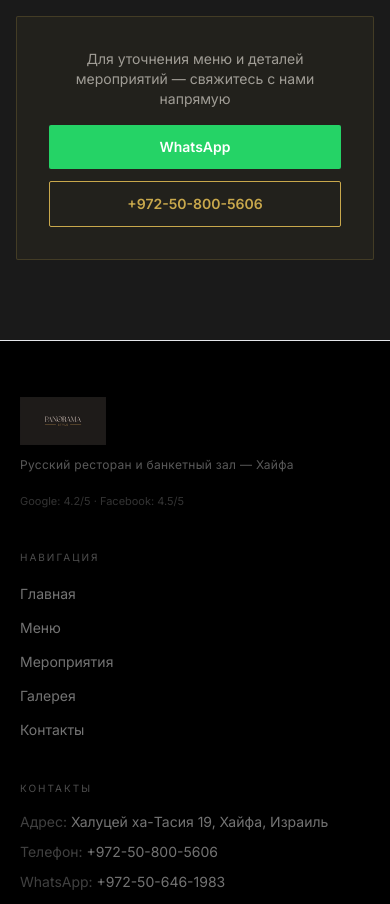
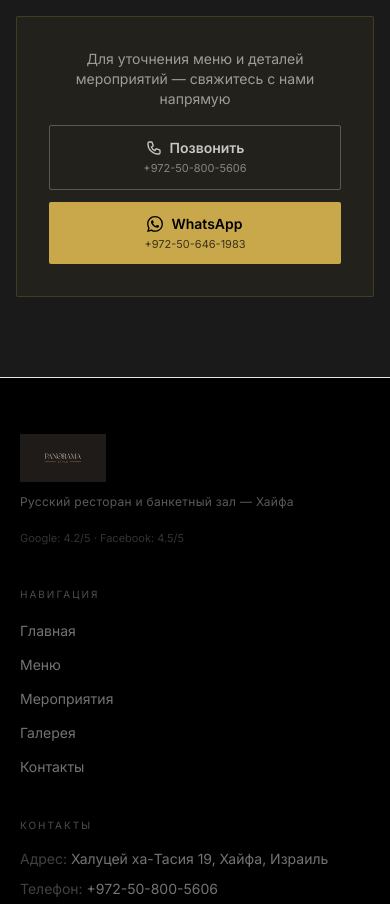
Before and after one commit to ediftw17/panorama-style-website, a Next.js app: page /menu in a window 390 px wide. Shown: the part 2040-2944 px from the top of the page. Built offline with nearby package versions, Linux system fonts and the light colour scheme.

Commit message:
standardize phone+WA buttons across all pages: phone first border, WA second gold, two-line format

```diff
--- a/app/gallery/GalleryClient.tsx
+++ b/app/gallery/GalleryClient.tsx
@@ -67,14 +67,30 @@
           <p className="text-cream/40 text-sm font-sans mb-4">
             {lang === 'he' ? 'רוצים לערוך אירוע במקום?' : lang === 'en' ? 'Want to host an event here?' : 'Хотите провести мероприятие?'}
           </p>
+          <div className="flex flex-col sm:flex-row gap-3 justify-center">
+            <a
+              href="tel:+972508005606"
+              className="inline-flex flex-col items-center justify-center gap-0.5 border border-white/25 text-white/75 px-8 py-3 rounded-sm hover:border-white/50 hover:text-white transition-colors"
+            >
+              <span className="flex items-center gap-2 text-sm font-semibold">
+                <svg className="w-4 h-4" fill="none" stroke="currentColor" viewBox="0 0 24 24"><path strokeLinecap="round" strokeLinejoin="round" strokeWidth={2} d="M3 5a2 2 0 012-2h3.28a1 1 0 01.948.684l1.498 4.493a1 1 0 01-.502 1.21l-2.257 1.13a11.042 11.042 0 005.516 5.516l1.13-2.257a1 1 0 011.21-.502l4.493 1.498a1 1 0 01.684.949V19a2 2 0 01-2 2h-1C9.716 21 3 14.284 3 6V5z" /></svg>
+                {lang === 'he' ? 'התקשר' : lang === 'en' ? 'Call' : 'Позвонить'}
+              </span>
+              <span className="text-[11px] font-normal opacity-60">+972-50-800-5606</span>
+            </a>
             <a
               href="https://wa.me/972506461983"
               target="_blank"
               rel="noopener noreferrer"
-            className="inline-flex items-center gap-2 bg-[#25D366] text-white text-sm font-semibold px-6 py-3 rounded-sm hover:bg-[#22c05e] transition-colors"
+              className="inline-flex flex-col items-center justify-center gap-0.5 bg-gold text-black px-8 py-3 rounded-sm hover:bg-gold/90 transition-colors"
             >
-            {t.events.ctaWhatsapp}
+              <span className="flex items-center gap-2 text-sm font-semibold">
+                <svg className="w-4 h-4" fill="currentColor" viewBox="0 0 24 24"><path d="M17.472 14.382c-.297-.149-1.758-.867-2.03-.967-.273-.099-.471-.148-.67.15-.197.297-.767.966-.94 1.164-.173.199-.347.223-.644.075-.297-.15-1.255-.463-2.39-1.475-.883-.788-1.48-1.761-1.653-2.059-.173-.297-.018-.458.13-.606.134-.133.298-.347.446-.52.149-.174.198-.298.298-.497.099-.198.05-.371-.025-.52-.075-.149-.669-1.612-.916-2.207-.242-.579-.487-.5-.669-.51-.173-.008-.371-.01-.57-.01-.198 0-.52.074-.792.372-.272.297-1.04 1.016-1.04 2.479 0 1.462 1.065 2.875 1.213 3.074.149.198 2.096 3.2 5.077 4.487.709.306 1.262.489 1.694.625.712.227 1.36.195 1.871.118.571-.085 1.758-.719 2.006-1.413.248-.694.248-1.289.173-1.413-.074-.124-.272-.198-.57-.347m-5.421 7.403h-.004a9.87 9.87 0 01-5.031-1.378l-.361-.214-3.741.982.998-3.648-.235-.374a9.86 9.86 0 01-1.51-5.26c.001-5.45 4.436-9.884 9.888-9.884 2.64 0 5.122 1.03 6.988 2.898a9.825 9.825 0 012.893 6.994c-.003 5.45-4.437 9.884-9.885 9.884m8.413-18.297A11.815 11.815 0 0012.05 0C5.495 0 .16 5.335.157 11.892c0 2.096.547 4.142 1.588 5.945L.057 24l6.305-1.654a11.882 11.882 0 005.683 1.448h.005c6.554 0 11.89-5.335 11.893-11.893a11.821 11.821 0 00-3.48-8.413z" /></svg>
+                WhatsApp
+              </span>
+              <span className="text-[11px] font-normal opacity-70">+972-50-646-1983</span>
             </a>
+          </div>
         </div>
       </div>
     </div>
--- a/app/menu/MenuClient.tsx
+++ b/app/menu/MenuClient.tsx
@@ -64,18 +64,26 @@
           </p>
           <div className="flex flex-col sm:flex-row gap-3 justify-center">
             <a
+              href="tel:+972508005606"
+              className="inline-flex flex-col items-center justify-center gap-0.5 border border-white/25 text-white/75 px-8 py-3 rounded-sm hover:border-white/50 hover:text-white transition-colors"
+            >
+              <span className="flex items-center gap-2 text-sm font-semibold">
+                <svg className="w-4 h-4" fill="none" stroke="currentColor" viewBox="0 0 24 24"><path strokeLinecap="round" strokeLinejoin="round" strokeWidth={2} d="M3 5a2 2 0 012-2h3.28a1 1 0 01.948.684l1.498 4.493a1 1 0 01-.502 1.21l-2.257 1.13a11.042 11.042 0 005.516 5.516l1.13-2.257a1 1 0 011.21-.502l4.493 1.498a1 1 0 01.684.949V19a2 2 0 01-2 2h-1C9.716 21 3 14.284 3 6V5z" /></svg>
+                {lang === 'he' ? 'התקשר' : lang === 'en' ? 'Call' : 'Позвонить'}
+              </span>
+              <span className="text-[11px] font-normal opacity-60">+972-50-800-5606</span>
+            </a>
+            <a
               href="https://wa.me/972506461983"
               target="_blank"
               rel="noopener noreferrer"
-              className="inline-flex items-center justify-center gap-2 bg-[#25D366] text-white text-sm font-semibold px-6 py-3 rounded-sm hover:bg-[#22c05e] transition-colors"
+              className="inline-flex flex-col items-center justify-center gap-0.5 bg-gold text-black px-8 py-3 rounded-sm hover:bg-gold/90 transition-colors"
             >
-              WhatsApp
-            </a>
-            <a
-              href="tel:+972508005606"
-              className="inline-flex items-center justify-center gap-2 border border-gold text-gold text-sm font-semibold px-6 py-3 rounded-sm hover:bg-gold/10 transition-colors"
-            >
-              +972-50-800-5606
+              <span className="flex items-center gap-2 text-sm font-semibold">
+                <svg className="w-4 h-4" fill="currentColor" viewBox="0 0 24 24"><path d="M17.472 14.382c-.297-.149-1.758-.867-2.03-.967-.273-.099-.471-.148-.67.15-.197.297-.767.966-.94 1.164-.173.199-.347.223-.644.075-.297-.15-1.255-.463-2.39-1.475-.883-.788-1.48-1.761-1.653-2.059-.173-.297-.018-.458.13-.606.134-.133.298-.347.446-.52.149-.174.198-.298.298-.497.099-.198.05-.371-.025-.52-.075-.149-.669-1.612-.916-2.207-.242-.579-.487-.5-.669-.51-.173-.008-.371-.01-.57-.01-.198 0-.52.074-.792.372-.272.297-1.04 1.016-1.04 2.479 0 1.462 1.065 2.875 1.213 3.074.149.198 2.096 3.2 5.077 4.487.709.306 1.262.489 1.694.625.712.227 1.36.195 1.871.118.571-.085 1.758-.719 2.006-1.413.248-.694.248-1.289.173-1.413-.074-.124-.272-.198-.57-.347m-5.421 7.403h-.004a9.87 9.87 0 01-5.031-1.378l-.361-.214-3.741.982.998-3.648-.235-.374a9.86 9.86 0 01-1.51-5.26c.001-5.45 4.436-9.884 9.888-9.884 2.64 0 5.122 1.03 6.988 2.898a9.825 9.825 0 012.893 6.994c-.003 5.45-4.437 9.884-9.885 9.884m8.413-18.297A11.815 11.815 0 0012.05 0C5.495 0 .16 5.335.157 11.892c0 2.096.547 4.142 1.588 5.945L.057 24l6.305-1.654a11.882 11.882 0 005.683 1.448h.005c6.554 0 11.89-5.335 11.893-11.893a11.821 11.821 0 00-3.48-8.413z" /></svg>
+                WhatsApp
+              </span>
+              <span className="text-[11px] font-normal opacity-70">+972-50-646-1983</span>
             </a>
           </div>
         </div>
```
Lines whose indentation alone changed are shown as unchanged.
